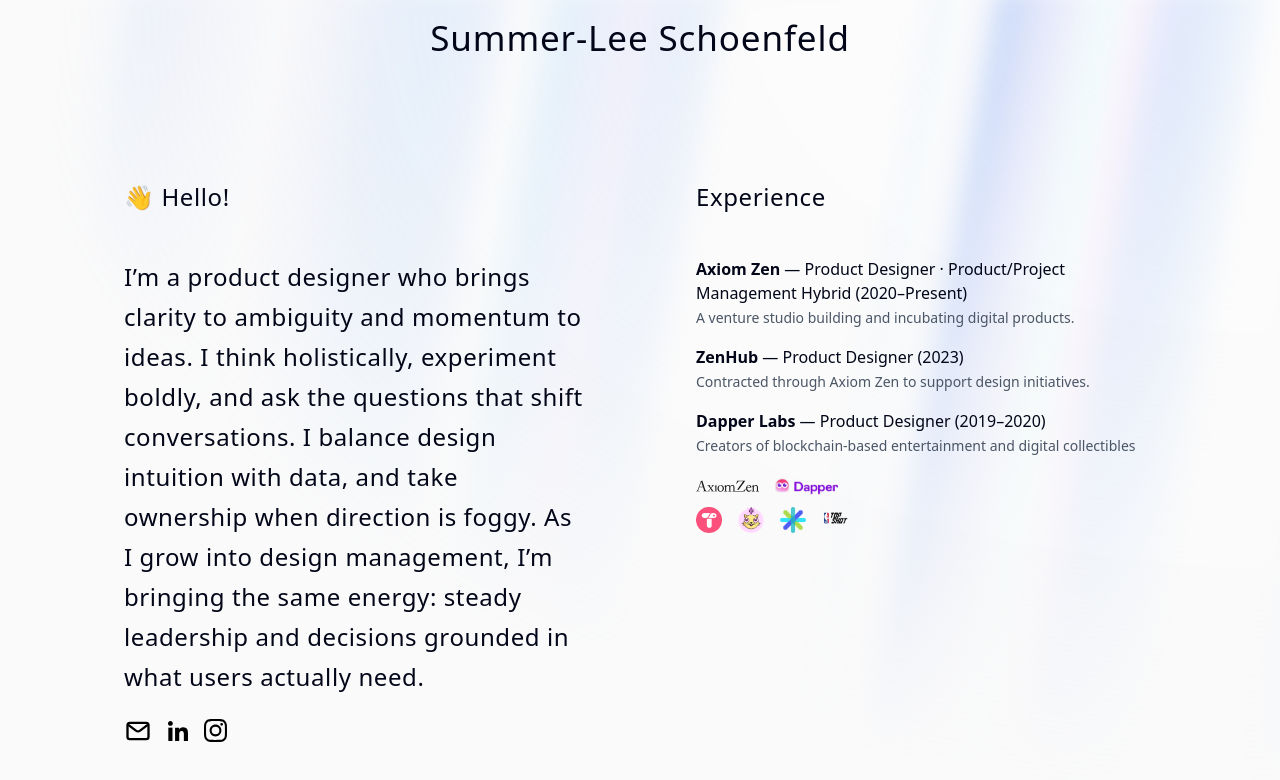
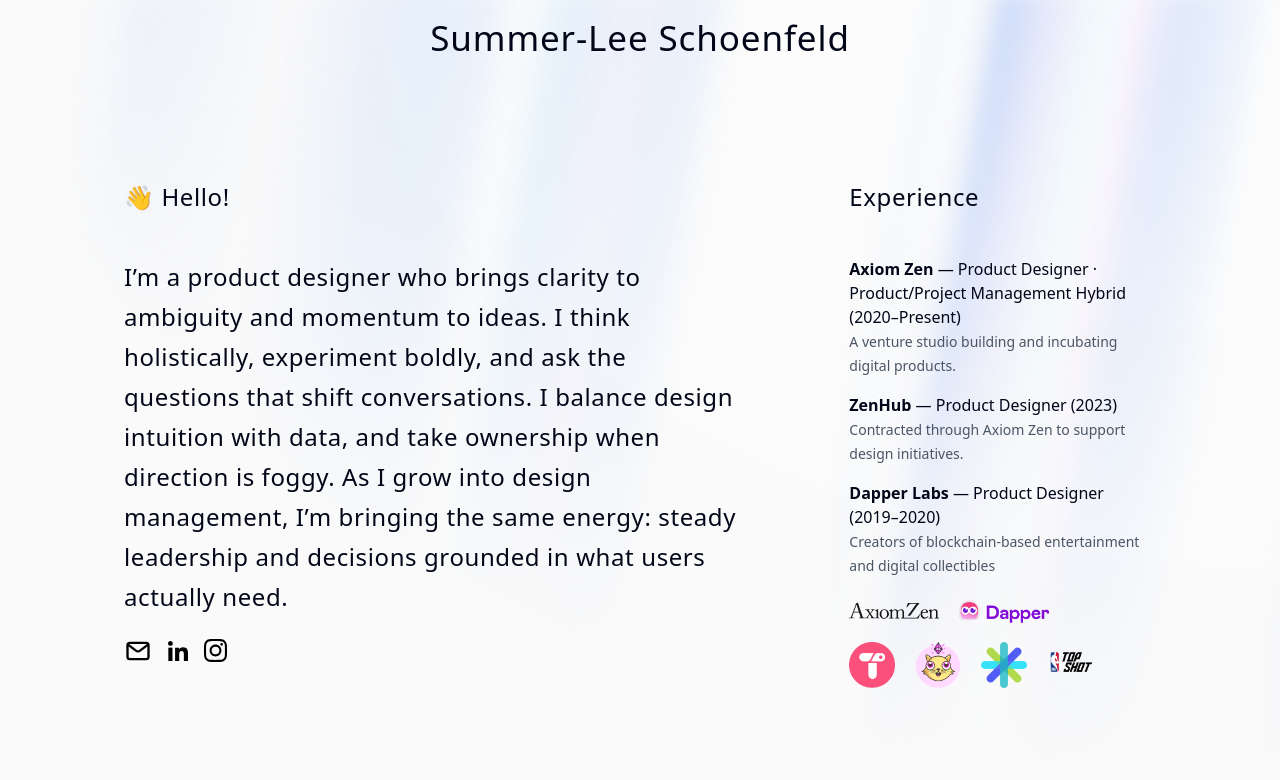
Before and after one commit to Jamelscott/summerlee-portfolio, a React (Vite) app: page / in a window 1280 px wide. Shown: the top 780 px of the page. Built offline with nearby package versions, Linux system fonts and the light colour scheme.

Commit message:
adjust section sizes

```diff
--- a/src/App.tsx
+++ b/src/App.tsx
@@ -23,7 +23,7 @@
         aria-label="Portfolio Content"
       >
         <motion.div
-          className="flex-1 w-full lg:w-2/3 lg:items-center p-6 lg:leading-10 text-lg lg:text-2xl font-extralight tracking-wide"
+          className="flex-2 w-full lg:items-center p-6 lg:leading-10 text-lg lg:text-2xl font-extralight tracking-wide"
           initial={{ y: 40, opacity: 0 }}
           animate={{ y: 0, opacity: 1 }}
           exit={{ y: 40, opacity: 0 }}
@@ -115,14 +115,14 @@
                 collectibles
               </span>
             </li>
-            <li className="flex flex-col gap-2">
-              <div className="flex gap-4 justify-center lg:justify-start">
+            <li className="flex flex-col gap-3">
+              <div className="flex gap-5 justify-center lg:justify-start">
                 <a
                   style={{ height: "fit-content" }}
                   target="_blank"
                   href="https://www.axiomzen.com/"
                 >
-                  <AxiomZenLogo width="63px" height="26px" />
+                  <AxiomZenLogo width="90px" height="35px" />
                 </a>
                 <a
                   style={{ height: "fit-content" }}
@@ -131,42 +131,42 @@
                 >
                   <img
                     className="cursor-pointer"
-                    width="63px"
+                    width="90px"
                     height="20px"
                     src="/logo-dapperlabs.webp"
                   />
                 </a>
               </div>
-              <div className="flex gap-4 justify-center lg:justify-start">
+              <div className="flex gap-5 justify-center lg:justify-start">
                 <a target="_blank" href="https://www.gettoby.com/">
                   <img
                     className="cursor-pointer"
-                    width="26px"
-                    height="26px"
+                    width="46px"
+                    height="46px"
                     src="/Toby+logo.webp"
                   />
                 </a>
                 <a target="_blank" href="https://www.cryptokitties.co/">
                   <img
                     className="cursor-pointer"
-                    width="26px"
-                    height="26px"
+                    width="46px"
+                    height="46px"
                     src="/kitties-logo.webp"
                   />
                 </a>
                 <a target="_blank" href="https://www.zenhub.com/">
                   <img
                     className="cursor-pointer"
-                    width="26px"
-                    height="26px"
+                    width="46px"
+                    height="46px"
                     src="/zenhub-logo-.webp"
                   />
                 </a>
                 <a target="_blank" href="https://nbatopshot.com/">
                   <img
                     className="cursor-pointer"
-                    width="26px"
-                    height="26px"
+                    width="46px"
+                    height="46px"
                     src="/tpo+shot-logo.webp"
                   />
                 </a>
```
